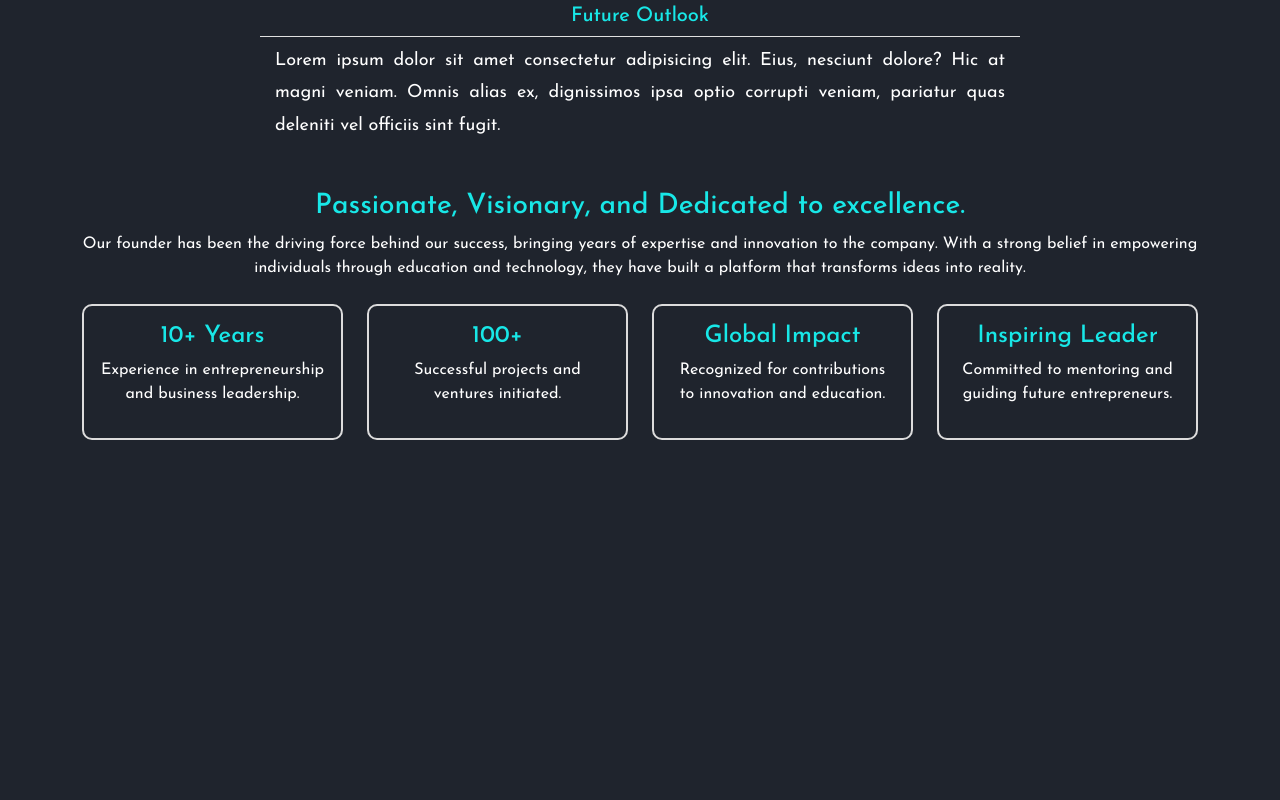
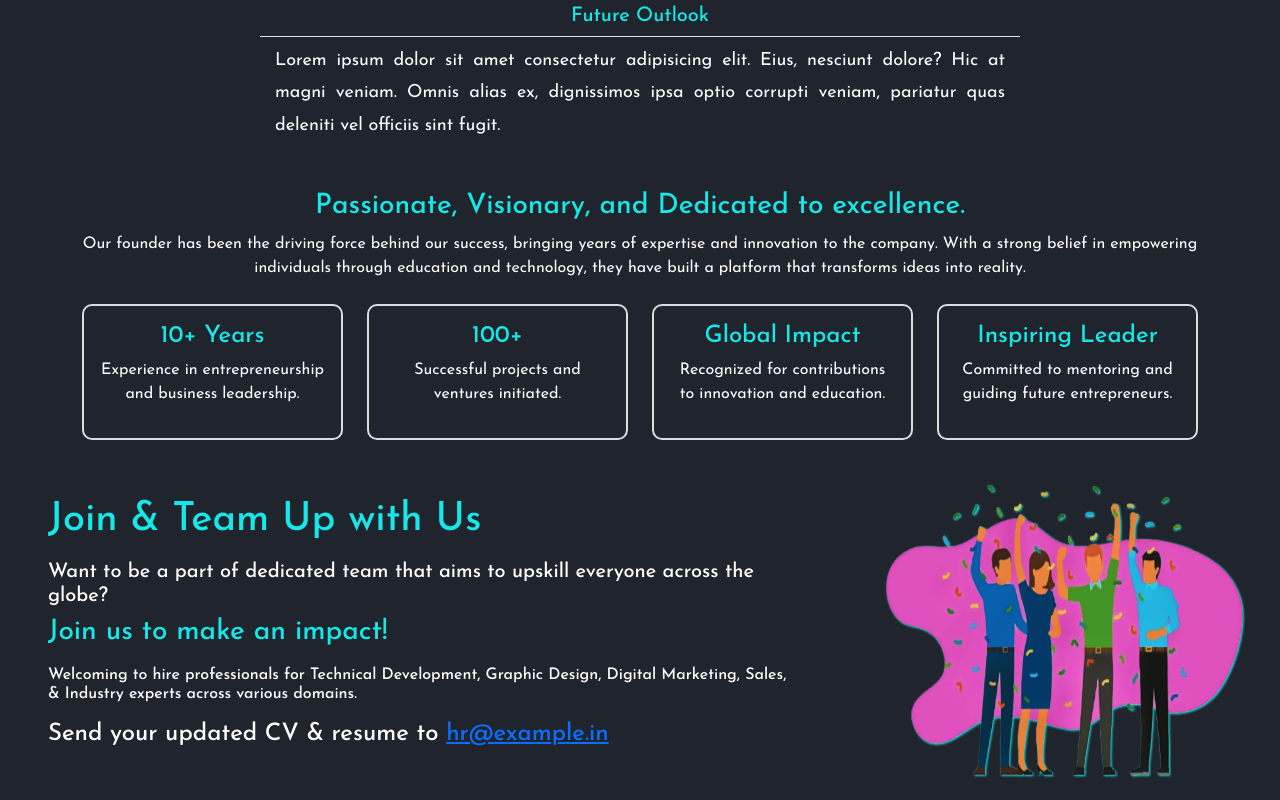
Before and after one commit to Nithishkumars-2001/Founder-Page, a plain HTML site: page index.html in a window 1280 px wide. Shown: the part 1451-2251 px from the top of the page. Before the commit the page ends 1955 px from the top, so only its background shows below. Drawn offline with nearby package versions, Linux system fonts and the light colour scheme; a script that the page names is missing.

Commit message:
file updated

```diff
--- a/css/contact.css
+++ b/css/contact.css
@@ -76,6 +76,7 @@ legend {
     border: none;
     border: 2px solid rgb(24, 231, 231);
     outline: none;
+    color: #fff;
 }
 
 .contact-form button {
--- a/css/style.css
+++ b/css/style.css
@@ -22,7 +22,7 @@
 }
 
 .contact-btn button{
-    background-color: rgb(24, 231, 231);;
+    background-color: rgb(24, 231, 231);
     text-shadow: 1px 1px 2px black;
     color: #fff;
     border: none;
@@ -166,6 +166,29 @@
     top: 0; /* Align with the top of the list item */
 }
 
+/* Join Team */
+
+.join-team{
+    margin-bottom: 20px;
+    display: flex;
+    flex-direction: row;
+}
+
+.join-team-details h1{
+    font-size: 40px;
+}
+
+.team-img{
+    display: grid;
+    place-items: center;
+}
+
+.team-img img{
+    width: 100%;
+    height: 300px;
+    filter: drop-shadow(1px 1px 1px rgb(24, 231, 231));
+}
+
 @media screen and (max-width: 480px) {
 
     .home{
@@ -195,4 +218,21 @@
     .logo-style{
         font-size: 25px;
     }
+
+    .join-team{
+        flex-direction: column-reverse;
+    }
 }
+
+::-webkit-scrollbar{
+    width: 5px;
+}
+
+::-webkit-scrollbar-track{
+    background-color: #1f242d;
+}
+
+::-webkit-scrollbar-thumb{
+    background-color: rgb(24, 231, 231);
+    border-radius: 10px;
+}
--- a/index.html
+++ b/index.html
@@ -55,8 +55,8 @@
                             everyone, anytime and anywhere. As we continue to grow, we remain committed to enhancing the
                             learning experience, embracing new advancements, and shaping the future of education. </p>
                         <a href="#"> <button class="btn text-white me-4 mt-3"
-                            style="background-color: rgb(41, 186, 186); text-shadow: 1px 1px 2px black; padding: 8px 50px;"
-                            type="button"> Read More </button> </a>
+                                style="background-color: rgb(41, 186, 186); text-shadow: 1px 1px 2px black; padding: 8px 50px;"
+                                type="button"> Read More </button> </a>
                         <div class="social-icons py-4 mt-2">
                             <i class="fa-brands fa-instagram pe-4"></i>
                             <i class="fa-brands fa-linkedin-in pe-4"></i>
@@ -117,12 +117,13 @@
         </div>
     </section>
 
-    <!-- -->
-    <section class="container my-5">
+    <!-- Achievement -->
+    <section class="container mt-5">
 
         <div class="text-center">
             <h3 style="color: rgb(24, 231, 231);">Passionate, Visionary, and Dedicated to excellence.</h3>
-            <p class="text-white">Our founder has been the driving force behind our success, bringing years of expertise and innovation
+            <p class="text-white">Our founder has been the driving force behind our success, bringing years of expertise
+                and innovation
                 to the company. With a strong belief in empowering individuals through education and technology,
                 they have built a platform that transforms ideas into reality.</p>
         </div>
@@ -155,6 +156,23 @@
         </div>
     </section>
 
+    <!-- Join Team -->
+    <section class="join-team mt-4">
+        <div class="join-team-details px-3 px-md-5 py-3">
+            <h1 style="color: rgb(24, 231, 231);"> Join & Team Up with Us </h1>
+            <h5 class="text-white pt-2"> Want to be a part of dedicated team that aims to upskill everyone across the globe? </h5>
+            <h3 style="color: rgb(24, 231, 231);"> Join us to make an impact! </h3>
+            <h6 class="text-white pt-2"> Welcoming to hire professionals for Technical Development, Graphic Design,
+                Digital Marketing, Sales, & Industry experts across various domains. </h6>
+            <h4 class="text-white pt-2"> Send your updated CV & resume to <a href="#"> hr@example.in </a> </h4>
+        </div>
+
+        <div class="team-img">
+            <img src="img/join-team.png" alt="team image">
+        </div>
+    </section>
+
+
 
 
     <script src="script.js"> </script>
```
Also changed, not shown: img/join-team.png (added).
